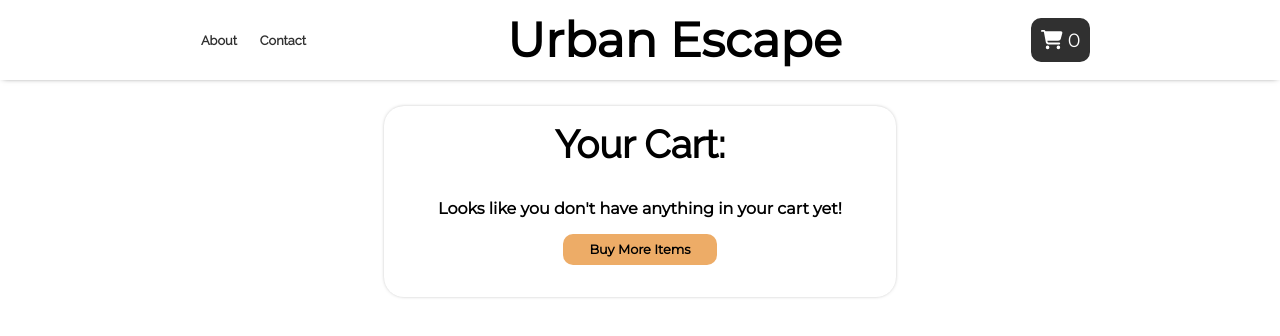
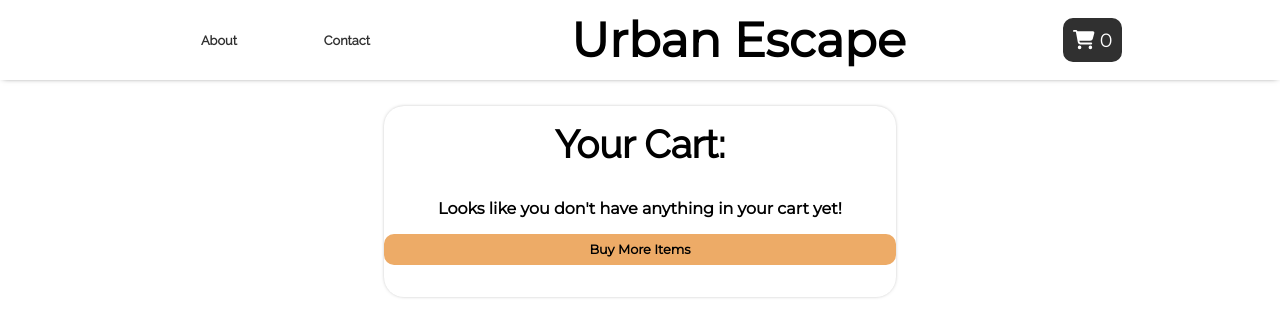
Before and after one commit to PkTheCoda/ecommerce-app, a React (Create React App) app: page /cart in a window 1280 px wide. Shown: the top 336 px of the page. Built offline with nearby package versions, Linux system fonts and the light colour scheme.

Commit message:
Update App.css

```diff
--- a/src/App.css
+++ b/src/App.css
@@ -36,6 +36,12 @@
   border: 2px solid rgb(48, 48, 48);
 }
 
+.card-button-wrapper {
+  width:20%;
+  display:flex;
+  justify-content: center;
+}
+
 .cart--button:hover, .nav--about:hover {
   border: 2px solid rgb(48, 48, 48);
   color: rgb(48, 48, 48);
@@ -43,7 +49,7 @@
 }
 
 .nav--wrapper {
-  width:10%;
+  width:20%;
   height: 50%;
   display:flex;
   flex-wrap:wrap;
@@ -289,7 +295,7 @@ a {
 }
 
 .cart-end-button {
-  width:30%;
+  width:100%;
   padding:1vh;
   border:none;
   border-radius:10px;
@@ -300,7 +306,7 @@ a {
 }
 
 .end-1 {
-  background-color:rgb(237, 172, 103);
+  background-color:rgb(237, 171, 103);
 }
 
 .end-2 {
```
